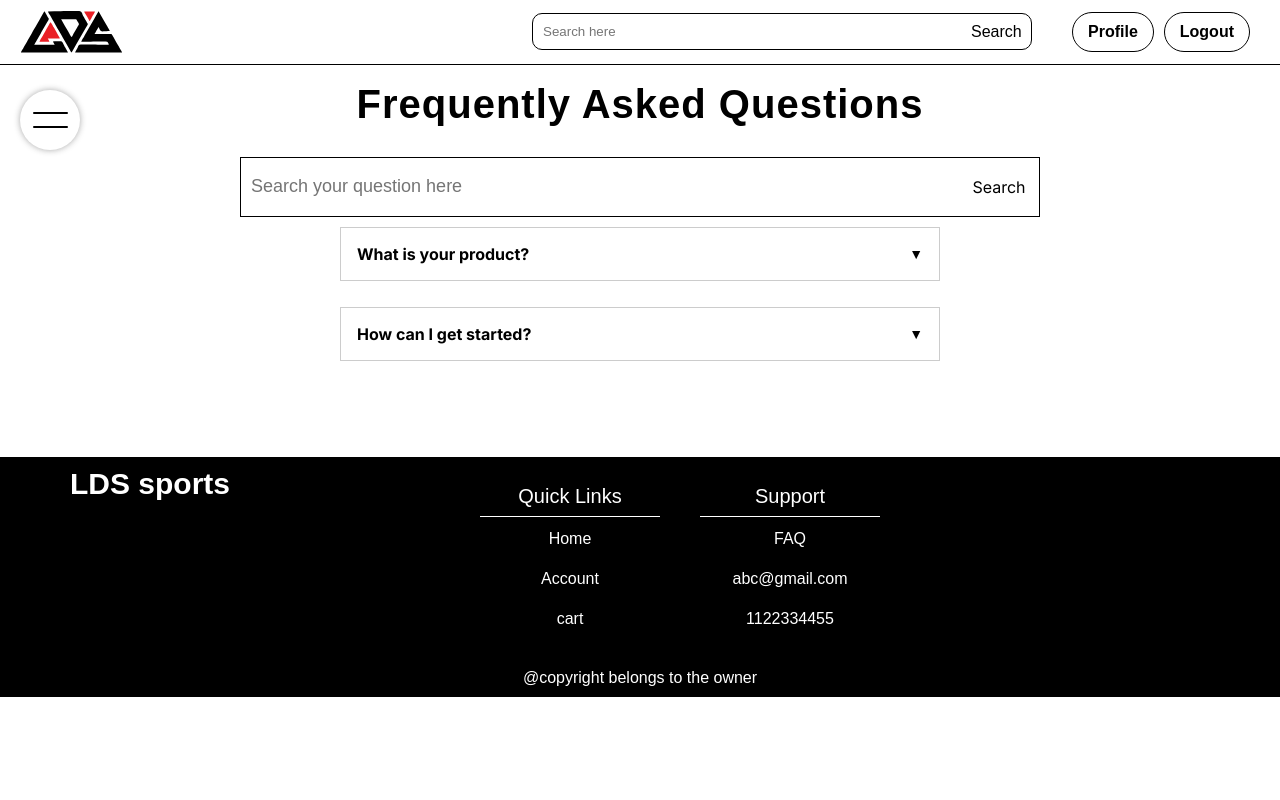
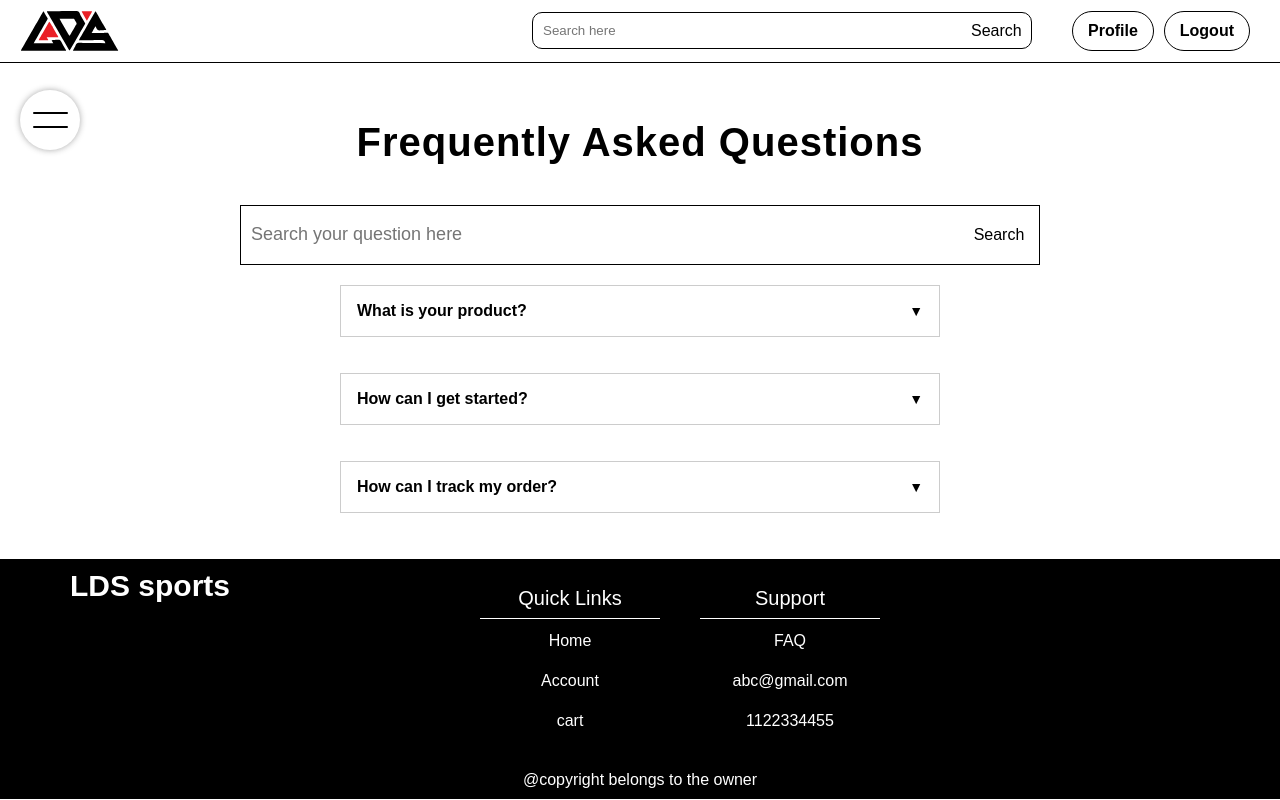
Before and after one commit to AnkushS27/lds-sports-ecommerce, a Next.js app: page /faq in a window 1280 px wide. Built offline with nearby package versions, Linux system fonts and the light colour scheme.

Commit message:
minor changes

```diff
--- a/src/Components/HorizontalNavbar/page.module.css
+++ b/src/Components/HorizontalNavbar/page.module.css
@@ -26,16 +26,19 @@
 }
 
 .NavLogoSection {
+    position: relative;
     display: flex;
     align-items: center;
     justify-content: center;
 
-    width: 135px;
+    width: 130px;
     padding: 10px;
 }
 
-.NavLogoSection img {
+.NavLogoSection .navLogoImage {
+    position: relative;
     width: 100%;
+    height: auto;
 }
 
 .NavRightSection {
--- a/src/Components/HorizontalNavbar/page.tsx
+++ b/src/Components/HorizontalNavbar/page.tsx
@@ -6,6 +6,8 @@ import style1 from './page.module.css'
 
 // Imports
 import Link from 'next/link';
+import Image from 'next/image'
+import Logo from '../../../public/logo.svg'
 
 export default function HorizontalNavBar(
     {params} : {
@@ -20,7 +22,7 @@ export default function HorizontalNavBar(
     <div className={style1.NavMainWrapper}>
         <div className={style1.NavMainContainer}>
             {/* Logo */}
-            <Link href='/' className={style1.NavLogoSection}> <img src="./logo.svg" alt="logo" /> </Link>
+            <Link href='/' className={style1.NavLogoSection}> <Image className={style1.navLogoImage} src={Logo} alt={"logo"}/> </Link>
             <div className={style1.NavRightSection}>
                 {/* Search bar */}
                 <div className={style1.navSearchbarContainer}>
--- a/src/app/faq/page.module.css
+++ b/src/app/faq/page.module.css
@@ -46,9 +46,8 @@
     justify-content: center;
 
     width: 100%;
-    height: auto;
 
-    margin: 10px 0;
+    margin: 20px 0;
 
     font-size: 40px;
     font-weight: 800;
@@ -58,17 +57,16 @@
 
   .FAQContainer {
     display: flex;
+    flex-direction: column;
+    justify-content: center;
     align-items: center;
-    justify-content: flex-start;
-    flex-direction: column;
-
+    gap: 20px;
+    padding: 30px;
+    font-family: sans-serif;
+    background-color: #fff;
     width: 100%;
-    min-height: 300px;
+    color: #000;
     height: fit-content;
-
-    padding: 10px;
-    gap: 10px;
-    margin: 10px 0;
   }
 
   .faqSearchContainer {
--- a/src/app/faq/page.tsx
+++ b/src/app/faq/page.tsx
@@ -21,7 +21,10 @@ const faqData: FaqItem[] = [
     question: "How can I get started?",
     answer: "To get started, simply follow these steps:...",
 },
-// Add more FAQ items as needed
+{
+    question: "How can I track my order?",
+    answer: "To track your order, simply follow these steps:...",
+}
 ];
 
 export default function FAQ() {
@@ -32,8 +35,8 @@ export default function FAQ() {
             <div className={style1.HorizontalmainContainer}>
                 <VerticalNavBar params={{name : 'ABC', loggedIn : true}} />
                 <div className={style1.VerticalmainContainer}>
+                    <div className={style1.FAQContainer}>
                     <div className={style1.faqHead}>Frequently Asked Questions</div>
-                    <div className={style1.FAQContainer}>
                         <div className={style1.faqSearchContainer}>
                         <input type="text" className={style1.faqQuestionInp} placeholder="Search your question here" value={search} onChange={(e) => {setSearch(e.target.value)}} />
                         <div className={style1.faqSearchBtn} onClick={() => {console.log(search); setSearch('');}}> Search </div>
--- a/src/app/favourites/page.module.css
+++ b/src/app/favourites/page.module.css
@@ -48,9 +48,7 @@
     flex-wrap: wrap;
 
     width: 100%;
-    height: 100%;
-
-    overflow-y: auto;
+    height: fit-content;
 
     gap: 10px;
     padding: 10px;
--- a/src/app/favourites/page.tsx
+++ b/src/app/favourites/page.tsx
@@ -1,5 +1,6 @@
 import HorizontalNavBar from "@/Components/HorizontalNavbar/page";
 import VerticalNavBar from "@/Components/VerticalNavbar/page";
+import Footer from "@/Components/Footer/page";
 
 import { loggedIn } from "../api/user/loggedIn";
 
@@ -23,6 +24,7 @@ export default function Favourites() {
                         <ProductCard params={{name:'prod_5',"company" : "c1", "pid" : "001", "price" : "₹1500", "stock" : "50"}} />
                         <ProductCard params={{name:'prod_6',"company" : "c1", "pid" : "001", "price" : "₹1500", "stock" : "50"}} />
                     </div>
+                    <Footer />
                 </div>
             </div>
         </div>
--- a/src/app/orders/[Id]/page.module.css
+++ b/src/app/orders/[Id]/page.module.css
@@ -1,3 +1,44 @@
+.mainWrapper {
+  position: relative;
+  display: flex;
+  align-items: flex-start;
+  justify-content: flex-start;
+  flex-direction: column;
+
+  width: 100vw;
+  height: 100vh;
+
+  background-color: white;
+  color: black;
+  overflow: hidden;
+}
+
+
+.HorizontalmainContainer {
+  position: relative;
+  display: flex;
+  flex-direction: row;
+
+  width: 100%;
+  height: 100%;
+
+  overflow-y: hidden;
+}
+
+.VerticalmainContainer {
+  position: relative;
+  display: flex;
+  align-items: flex-start;
+  justify-content: flex-start;
+  flex-direction: column;
+
+  width: 100%;
+  min-width: 300px;
+  height: 100%;
+
+  overflow-y: auto;
+}
+
 .order {
   display: flex;
   flex-direction: column;
@@ -6,7 +47,8 @@
   font-family: sans-serif;
   background-color: #fff;
   width: 100%;
-    height: 100%;
+  color: #000;
+  height: fit-content;
 }
 
 .orderId {
@@ -41,7 +83,7 @@
   overflow: hidden;
 }
 
-  .summaryCol{
+.summaryCol {
   display: flex;
   flex-direction: column-reverse;
   gap: 10px;
@@ -69,7 +111,8 @@
   border-radius: 4px;
 }
 
-  .items h2, .items p {
+.items h2,
+.items p {
   padding: 15px;
 }
 
@@ -84,7 +127,8 @@
   padding: 15px;
 }
 
-  .items th, .items td {
+.items th,
+.items td {
   text-align: left;
   padding: 10px 5px;
 }
@@ -108,7 +152,8 @@
     padding: 10px;
   }
 
-    .items h2, .items p {
+  .items h2,
+  .items p {
     padding: 10px;
   }
 }
```
Also changed, not shown: src/app/orders/[Id]/page.tsx (+15 -1 lines), src/app/product/[Id]/page.module.css (+16 -15 lines), src/app/product/[Id]/page.tsx (+50 -32 lines). Lines whose indentation alone changed are shown as unchanged.
